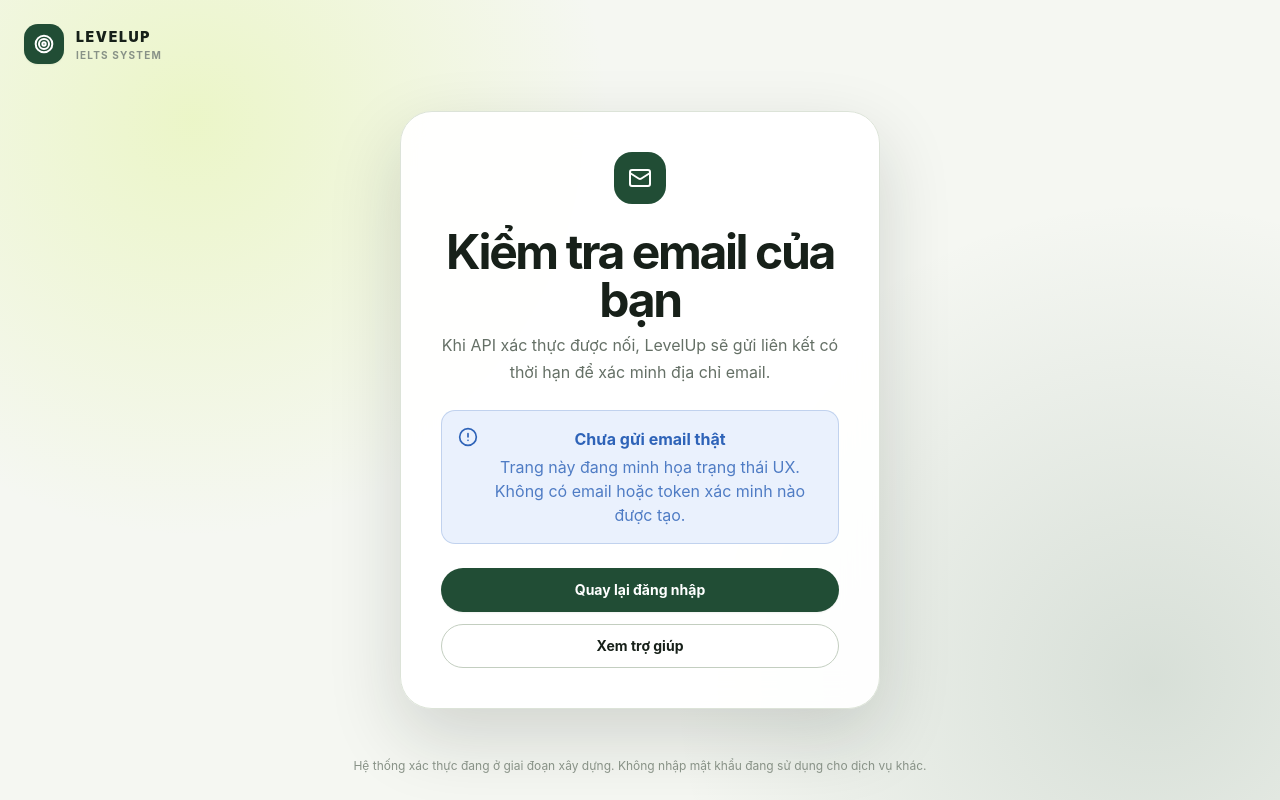
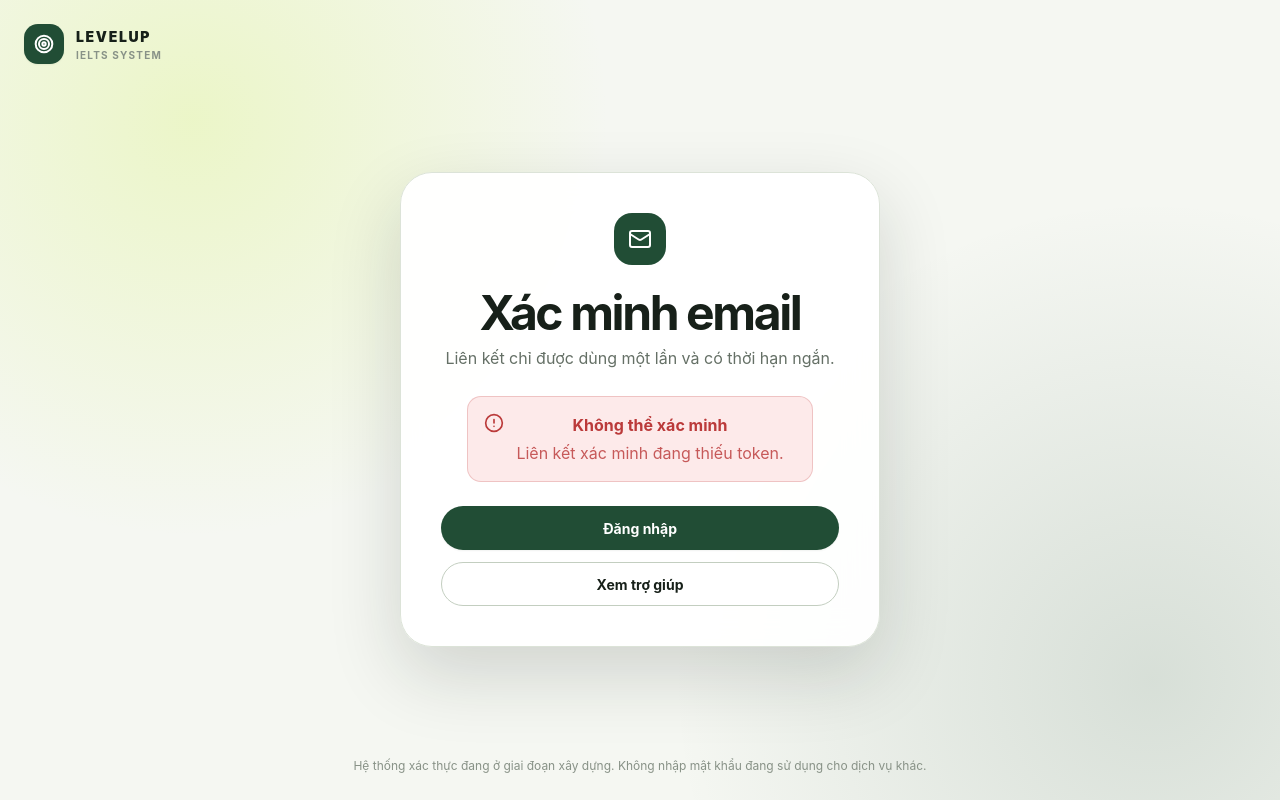
Before and after one commit to ducvps12/ielts, a Next.js app in the folder apps/web/: page /xac-minh-email in a window 1280 px wide. Built offline with nearby package versions, Linux system fonts and the light colour scheme; no server answers.

Commit message:
feat(web): activate email verification page

```diff
--- a/apps/web/app/(auth)/xac-minh-email/page.tsx
+++ b/apps/web/app/(auth)/xac-minh-email/page.tsx
@@ -1,38 +1,11 @@
 import type { Metadata } from "next";
-import { Alert, LinkButton } from "@levelup/ui";
-import { CircleAlert, Mail } from "@levelup/ui/icons";
+
+import { VerifyEmailCard } from "../../../components/auth/verify-email-card";
 
 export const metadata: Metadata = {
   title: "Xác minh email",
 };
 
 export default function VerifyEmailPage() {
-  return (
-    <div className="auth-card auth-card--status">
-      <div className="auth-card__icon" aria-hidden="true">
-        <Mail size={24} />
-      </div>
-      <div className="auth-card__heading">
-        <h1>Kiểm tra email của bạn</h1>
-        <p>
-          Khi API xác thực được nối, LevelUp sẽ gửi liên kết có thời hạn để xác minh
-          địa chỉ email.
-        </p>
-      </div>
-      <Alert
-        tone="info"
-        icon={<CircleAlert size={20} aria-hidden="true" />}
-        title="Chưa gửi email thật"
-        description="Trang này đang minh họa trạng thái UX. Không có email hoặc token xác minh nào được tạo."
-      />
-      <div className="auth-card__actions">
-        <LinkButton href="/dang-nhap" block>
-          Quay lại đăng nhập
-        </LinkButton>
-        <LinkButton href="/tro-giup" variant="outline" block>
-          Xem trợ giúp
-        </LinkButton>
-      </div>
-    </div>
-  );
+  return <VerifyEmailCard />;
 }
```
